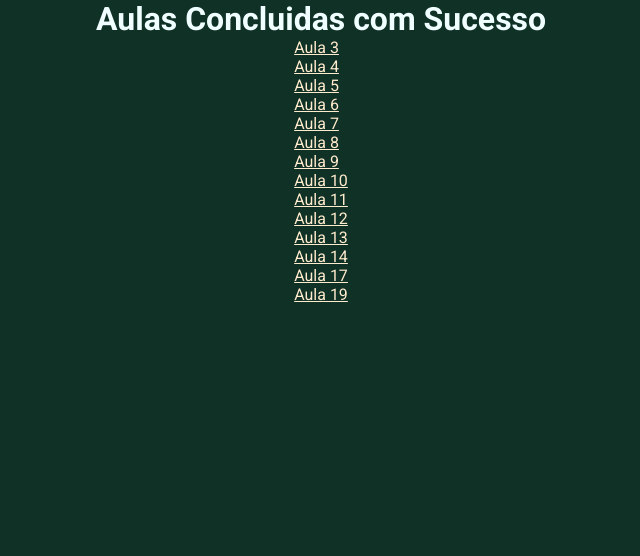
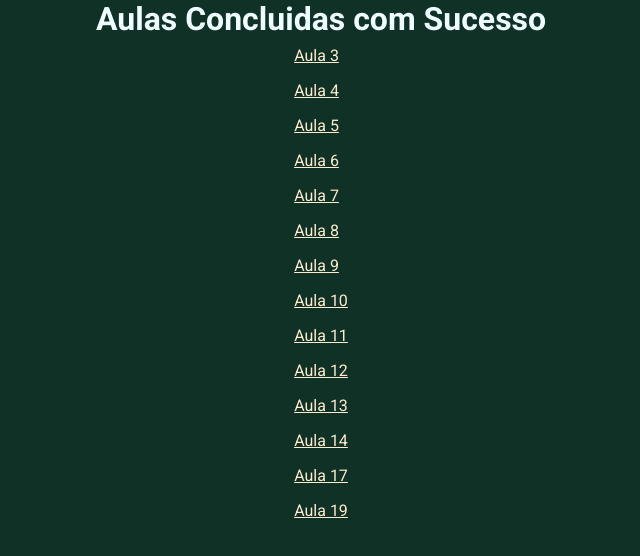
Before and after one commit to DubonP/FrontEnd-1, a plain HTML site: page index.html in a window 1280 px wide. Shown: the whole page, without its empty margins (319-959 px from the left). Drawn offline with Linux system fonts and the light colour scheme.

Commit message:
mais beleza para a pagina

```diff
--- a/css/style.css
+++ b/css/style.css
@@ -25,4 +25,9 @@ body{
 a {
     display: block;
     color: blanchedalmond;
+    padding: 8px;
 }
+
+a:hover{
+    color: rgb(57, 71, 201);
+}
--- a/index.html
+++ b/index.html
@@ -19,7 +19,7 @@
 
 <main>
   <section id="Aulas">
-  <a href="./Aula3/FrontHtml.html">Aula 3</a>
+  <a type="button" href="./Aula3/FrontHtml.html">Aula 3</a>
   <a href="./Aula4-16-08/Aula4.html">Aula 4</a>
   <a href="./Aula5-18-08/Atividade aula5.png">Aula 5</a>
   <a href="./Aula6-19-08/AplicandoTags/Index.html">Aula 6</a>
```
